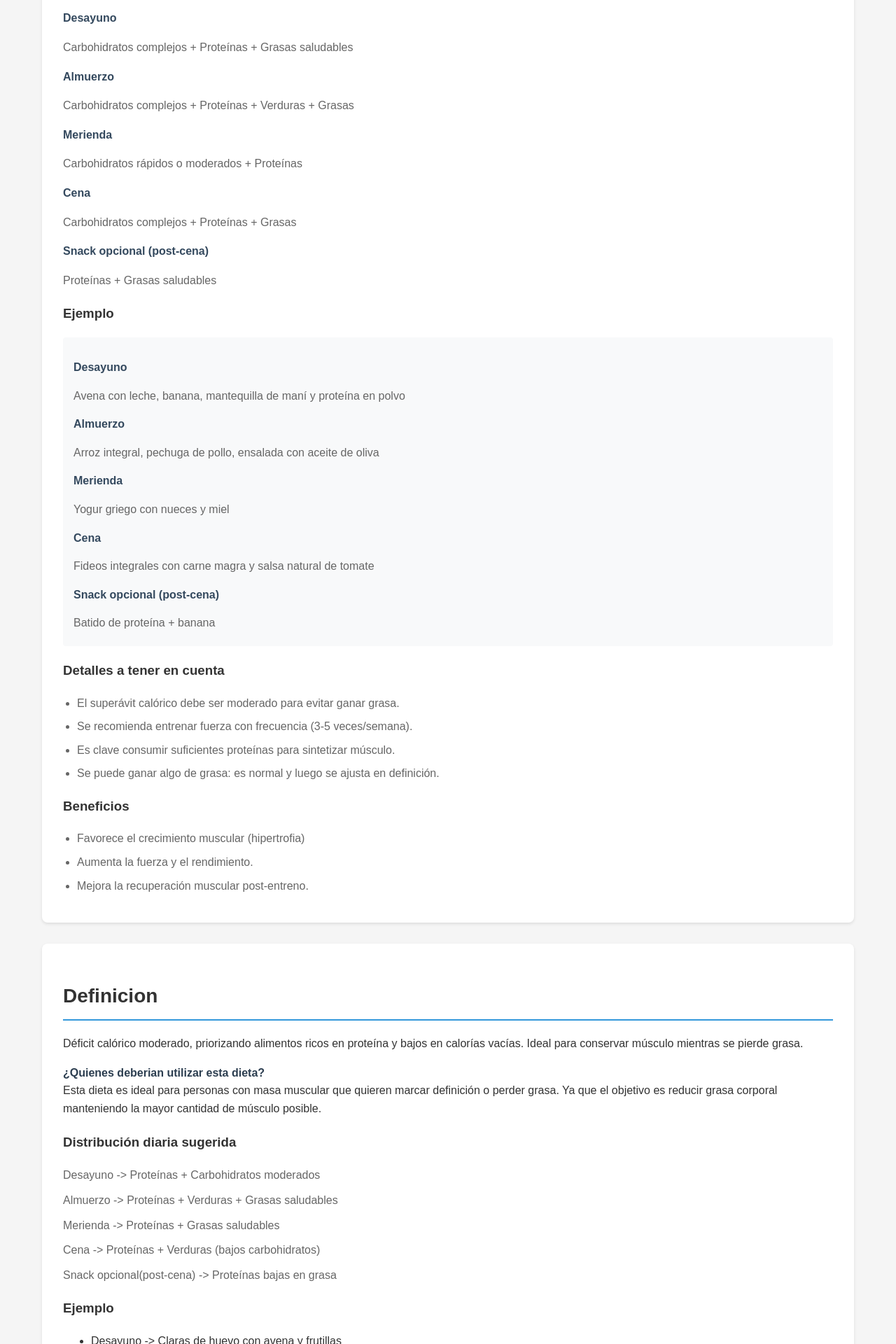
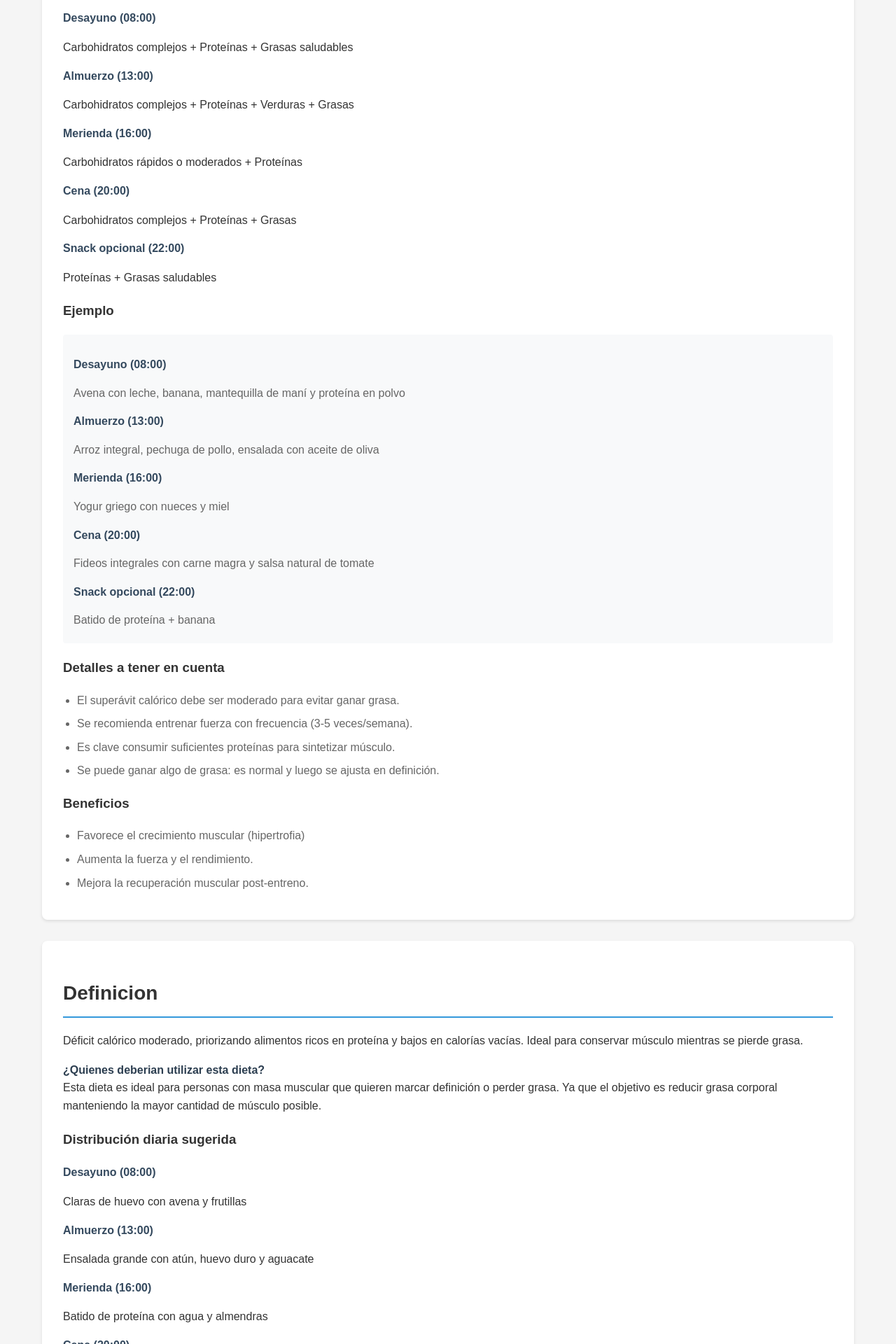
Before and after one commit to valenfd3z/Portfolio, a Python web app: template templates/dietas.html in a window 1280 px wide. Shown: the part 1000-2920 px from the top of the page at 70% size. Run offline with Jinja, Linux system fonts and the light colour scheme; the template is opened without the code that fills it, so the values that code supplies are empty.

Commit message:
Update dietas.html

```diff
--- a/templates/dietas.html
+++ b/templates/dietas.html
@@ -28,39 +28,29 @@
       <div class="distribucion-diaria">
         <h3>Distribución diaria sugerida</h3>
         <div class="dia-dieta">
-          <h4>Desayuno</h4>
-          <ul class="dieta-lista">
-            <li>Carbohidratos complejos + Proteínas + Grasas saludables</li>
-          </ul>
-          <h4>Almuerzo</h4>
-          <ul class="dieta-lista">
-            <li>Carbohidratos complejos + Proteínas + Verduras + Grasas</li>
-          </ul>
-          <h4>Merienda</h4>
-          <ul class="dieta-lista">
-            <li>Carbohidratos rápidos o moderados + Proteínas</li>
-          </ul>
-          <h4>Cena</h4>
-          <ul class="dieta-lista">
-            <li>Carbohidratos complejos + Proteínas + Grasas</li>
-          </ul>
-          <h4>Snack opcional (post-cena)</h4>
-          <ul class="dieta-lista">
-            <li>Proteínas + Grasas saludables</li>
-          </ul>
+          <h4>Desayuno (08:00)</h4>
+          <p>Carbohidratos complejos + Proteínas + Grasas saludables</p>
+          <h4>Almuerzo (13:00)</h4>
+          <p>Carbohidratos complejos + Proteínas + Verduras + Grasas</p>
+          <h4>Merienda (16:00)</h4>
+          <p>Carbohidratos rápidos o moderados + Proteínas</p>
+          <h4>Cena (20:00)</h4>
+          <p>Carbohidratos complejos + Proteínas + Grasas</p>
+          <h4>Snack opcional (22:00)</h4>
+          <p>Proteínas + Grasas saludables</p>
         </div>
         <div class="dia-dieta">
           <h3>Ejemplo</h3>
           <div class="ejemplo-dia">
-            <h4>Desayuno</h4>
+            <h4>Desayuno (08:00)</h4>
             <p>Avena con leche, banana, mantequilla de maní y proteína en polvo</p>
-            <h4>Almuerzo</h4>
+            <h4>Almuerzo (13:00)</h4>
             <p>Arroz integral, pechuga de pollo, ensalada con aceite de oliva</p>
-            <h4>Merienda</h4>
+            <h4>Merienda (16:00)</h4>
             <p>Yogur griego con nueces y miel</p>
-            <h4>Cena</h4>
+            <h4>Cena (20:00)</h4>
             <p>Fideos integrales con carne magra y salsa natural de tomate</p>
-            <h4>Snack opcional (post-cena)</h4>
+            <h4>Snack opcional (22:00)</h4>
             <p>Batido de proteína + banana</p>
           </div>
         </div>
@@ -93,23 +83,31 @@
       <div class="distribucion-diaria">
         <h3>Distribución diaria sugerida</h3>
         <div class="dia-dieta">
-          <ul class="dieta-lista">
-            <li><span class="dieta-nombre">Desayuno -> </span><span class="dietas-detalles">Proteínas + Carbohidratos moderados</span></li>
-            <li><span class="dieta-nombre">Almuerzo -> </span><span class="dietas-detalles">Proteínas + Verduras + Grasas saludables</span></li>
-            <li><span class="dieta-nombre">Merienda -> </span><span class="dietas-detalles">Proteínas + Grasas saludables</span></li>
-            <li><span class="dieta-nombre">Cena -> </span><span class="dietas-detalles">Proteínas + Verduras (bajos carbohidratos)</span></li>
-            <li><span class="dieta-nombre">Snack opcional(post-cena) -> </span><span class="dietas-detalles">Proteínas bajas en grasa</span></li>
-          </ul>
+          <h4>Desayuno (08:00)</h4>
+          <p>Claras de huevo con avena y frutillas</p>
+          <h4>Almuerzo (13:00)</h4>
+          <p>Ensalada grande con atún, huevo duro y aguacate</p>
+          <h4>Merienda (16:00)</h4>
+          <p>Batido de proteína con agua y almendras</p>
+          <h4>Cena (20:00)</h4>
+          <p>Brócoli al vapor, pechuga de pollo y quinoa</p>
+          <h4>Snack opcional (22:00)</h4>
+          <p>Gelatina sin azúcar o yogur light</p>
         </div>
         <div class="dia-dieta">
           <h3>Ejemplo</h3>
-          <ul class="dieta">
-            <li><span class="dieta-nombre">Desayuno -> </span><span class="dietas-detalles">Claras de huevo con avena y frutillas</span></li>
-            <li><span class="dieta-nombre">Almuerzo -> </span><span class="dietas-detalles">Ensalada grande con atún, huevo duro y aguacate</span></li>
-            <li><span class="dieta-nombre">Merienda -> </span><span class="dietas-detalles">Batido de proteína con agua y almendras</span></li>
-            <li><span class="dieta-nombre">Cena -> </span><span class="dietas-detalles">Brócoli al vapor, pechuga de pollo y quinoa</span></li>
-            <li><span class="dieta-nombre">Snack opcional -> </span><span class="dietas-detalles">Gelatina sin azúcar o yogur light</span></li>
-          </ul>
+          <div class="ejemplo-dia">
+            <h4>Desayuno (08:00)</h4>
+            <p>Claras de huevo con avena y frutillas</p>
+            <h4>Almuerzo (13:00)</h4>
+            <p>Ensalada grande con atún, huevo duro y aguacate</p>
+            <h4>Merienda (16:00)</h4>
+            <p>Batido de proteína con agua y almendras</p>
+            <h4>Cena (20:00)</h4>
+            <p>Brócoli al vapor, pechuga de pollo y quinoa</p>
+            <h4>Snack opcional (22:00)</h4>
+            <p>Gelatina sin azúcar o yogur light</p>
+          </div>
         </div>
         <div class="detalles">
           <h4>Detalles a tener en cuenta</h4>
@@ -140,23 +138,31 @@
       <div class="distribucion-diaria">
         <h3>Distribución diaria sugerida</h3>
         <div class="dia-dieta">
-          <ul class="dieta-lista">
-            <li><span class="dieta-nombre">Desayuno -> </span><span class="dietas-detalles">Carbohidratos + Proteínas + Grasas saludables</span></li>
-            <li><span class="dieta-nombre">Almuerzo -> </span><span class="dietas-detalles">Carbohidratos + Proteínas + Verduras</span></li>
-            <li><span class="dieta-nombre">Merienda -> </span><span class="dietas-detalles">Carbohidratos + Grasas saludables</span></li>
-            <li><span class="dieta-nombre">Cena -> </span><span class="dietas-detalles">Proteínas + Verduras + Carbohidratos moderados</span></li>
-            <li><span class="dieta-nombre">Snack opcional -> </span><span class="dietas-detalles">Frutas o Proteínas</span></li>
-          </ul>
+          <h4>Desayuno (08:00)</h4>
+          <p>Tostadas integrales con huevo y palta</p>
+          <h4>Almuerzo (13:00)</h4>
+          <p>Arroz, carne magra, ensalada de hojas verdes</p>
+          <h4>Merienda (16:00)</h4>
+          <p>Yogur con granola</p>
+          <h4>Cena (20:00)</h4>
+          <p>Omelette de verduras con batata al horno</p>
+          <h4>Snack opcional (22:00)</h4>
+          <p>Fruta fresca o puñado de frutos secos</p>
         </div>
         <div class="dia-dieta">
           <h3>Ejemplo</h3>
-          <ul class="dieta">
-            <li><span class="dieta-nombre">Desayuno -> </span><span class="dietas-detalles">Tostadas integrales con huevo y palta</span></li>
-            <li><span class="dieta-nombre">Almuerzo -> </span><span class="dietas-detalles">Arroz, carne magra, ensalada de hojas verdes</span></li>
-            <li><span class="dieta-nombre">Merienda -> </span><span class="dietas-detalles">Yogur con granola</span></li>
-            <li><span class="dieta-nombre">Cena -> </span><span class="dietas-detalles">Omelette de verduras con batata al horno</span></li>
-            <li><span class="dieta-nombre">Snack opcional(post-cena) -> </span><span class="dietas-detalles">Fruta fresca o puñado de frutos secos</span></li>
-          </ul>
+          <div class="ejemplo-dia">
+            <h4>Desayuno (08:00)</h4>
+            <p>Tostadas integrales con huevo y palta</p>
+            <h4>Almuerzo (13:00)</h4>
+            <p>Arroz, carne magra, ensalada de hojas verdes</p>
+            <h4>Merienda (16:00)</h4>
+            <p>Yogur con granola</p>
+            <h4>Cena (20:00)</h4>
+            <p>Omelette de verduras con batata al horno</p>
+            <h4>Snack opcional (22:00)</h4>
+            <p>Fruta fresca o puñado de frutos secos</p>
+          </div>
         </div>
         <div class="detalles">
           <h4>Detalles a tener en cuenta</h4>
@@ -186,23 +192,31 @@
       <div class="distribucion-diaria">
         <h3>Distribución diaria sugerida</h3>
         <div class="dia-dieta">
-          <ul class="dieta-lista">
-            <li><span class="dieta-nombre">Desayuno -> </span><span class="dietas-detalles">Proteínas + Grasas saludables</span></li>
-            <li><span class="dieta-nombre">Almuerzo -> </span><span class="dietas-detalles">Proteínas + Grasas saludables + Verduras bajas en carbohidratos</span></li>
-            <li><span class="dieta-nombre">Merienda -> </span><span class="dietas-detalles">Grasas saludables + Proteínas</span></li>
-            <li><span class="dieta-nombre">Cena -> </span><span class="dietas-detalles">Proteínas + Grasas + Verduras verdes</span></li>
-            <li><span class="dieta-nombre">Snack opcional -> </span><span class="dietas-detalles">Grasas saludables (nueces, aceite, aceitunas)</span></li>
-          </ul>
+          <h4>Desayuno (08:00)</h4>
+          <p>Huevos revueltos con tocino y palta</p>
+          <h4>Almuerzo (13:00)</h4>
+          <p>Ensalada con pollo, nueces y aceite de oliva</p>
+          <h4>Merienda (16:00)</h4>
+          <p>Queso y nueces</p>
+          <h4>Cena (20:00)</h4>
+          <p>Salmón al horno con espárragos y manteca</p>
+          <h4>Snack opcional (22:00)</h4>
+          <p>Huevo duro o aceitunas</p>
         </div>
         <div class="dia-dieta">
           <h3>Ejemplo</h3>
-          <ul class="dieta">
-            <li><span class="dieta-nombre">Desayuno -> </span><span class="dietas-detalles">Huevos revueltos con tocino y palta</span></li>
-            <li><span class="dieta-nombre">Almuerzo -> </span><span class="dietas-detalles">Ensalada con pollo, nueces y aceite de oliva</span></li>
-            <li><span class="dieta-nombre">Merienda -> </span><span class="dietas-detalles">Queso y nueces</span></li>
-            <li><span class="dieta-nombre">Cena -> </span><span class="dietas-detalles">Salmón al horno con espárragos y manteca</span></li>
-            <li><span class="dieta-nombre">Snack opcional(post-cena) -> </span><span class="dietas-detalles">Huevo duro o aceitunas</span></li>
-          </ul>
+          <div class="ejemplo-dia">
+            <h4>Desayuno (08:00)</h4>
+            <p>Huevos revueltos con tocino y palta</p>
+            <h4>Almuerzo (13:00)</h4>
+            <p>Ensalada con pollo, nueces y aceite de oliva</p>
+            <h4>Merienda (16:00)</h4>
+            <p>Queso y nueces</p>
+            <h4>Cena (20:00)</h4>
+            <p>Salmón al horno con espárragos y manteca</p>
+            <h4>Snack opcional (22:00)</h4>
+            <p>Huevo duro o aceitunas</p>
+          </div>
         </div>
         <div class="detalles">
           <h4>Detalles a tener en cuenta</h4>
@@ -234,23 +248,31 @@
       <div class="distribucion-diaria">
         <h3>Distribución diaria sugerida</h3>
         <div class="dia-dieta">
-          <ul class="dieta-lista">
-            <li><span class="dieta-nombre">Desayuno -> </span><span class="dietas-detalles">Proteínas + Carbohidratos complejos</span></li>
-            <li><span class="dieta-nombre">Almuerzo -> </span><span class="dietas-detalles">Alta en Proteínas + Verduras + Carbohidratos</span></li>
-            <li><span class="dieta-nombre">Merienda -> </span><span class="dietas-detalles">Proteínas + Grasas saludables</span></li>
-            <li><span class="dieta-nombre">Cena -> </span><span class="dietas-detalles">Alta en Proteínas + Verduras</span></li>
-            <li><span class="dieta-nombre">Snack opcional -> </span><span class="dietas-detalles">Proteínas (bajo en carbohidratos)</span></li>
-          </ul>
+          <h4>Desayuno (08:00)</h4>
+          <p>Omelette de 4 claras + 1 huevo entero y avena</p>
+          <h4>Almuerzo (13:00)</h4>
+          <p>Carne magra, batata y verduras al vapor</p>
+          <h4>Merienda (16:00)</h4>
+          <p>Yogur proteico o atún con galletas de arroz</p>
+          <h4>Cena (20:00)</h4>
+          <p>Filete de pollo + ensalada con semillas</p>
+          <h4>Snack opcional (22:00)</h4>
+          <p>Batido de proteínas o queso cottage</p>
         </div>
         <div class="dia-dieta">
           <h3>Ejemplo</h3>
-          <ul class="dieta">
-            <li><span class="dieta-nombre">Desayuno -> </span><span class="dietas-detalles">Omelette de 4 claras + 1 huevo entero y avena</span></li>
-            <li><span class="dieta-nombre">Almuerzo -> </span><span class="dietas-detalles">Carne magra, batata y verduras al vapor</span></li>
-            <li><span class="dieta-nombre">Merienda -> </span><span class="dietas-detalles">Yogur proteico o atún con galletas de arroz</span></li>
-            <li><span class="dieta-nombre">Cena -> </span><span class="dietas-detalles">Filete de pollo + ensalada con semillas</span></li>
-            <li><span class="dieta-nombre">Snack opcional(post-cena) -> </span><span class="dietas-detalles">Batido de proteínas o queso cottage</span></li>
-          </ul>
+          <div class="ejemplo-dia">
+            <h4>Desayuno (08:00)</h4>
+            <p>Omelette de 4 claras + 1 huevo entero y avena</p>
+            <h4>Almuerzo (13:00)</h4>
+            <p>Carne magra, batata y verduras al vapor</p>
+            <h4>Merienda (16:00)</h4>
+            <p>Yogur proteico o atún con galletas de arroz</p>
+            <h4>Cena (20:00)</h4>
+            <p>Filete de pollo + ensalada con semillas</p>
+            <h4>Snack opcional (22:00)</h4>
+            <p>Batido de proteínas o queso cottage</p>
+          </div>
         </div>
         <div class="detalles">
           <h4>Detalles a tener en cuenta</h4>
@@ -277,25 +299,36 @@
     <h2 class="section-title">Ayuno interminente</h2>
     <div class="section-content">
       <p>Consiste en alternar periodos de ayuno y alimentación (ej: 16 horas de ayuno, 8 horas de comida). Enfocado más en "cuándo" se come que en "qué" se come, aunque se recomienda una dieta limpia.</p>
-      <p><b>¿Quienes deberian utilizar esta dieta?</b><br/>Esta dieta es ideal para personas que se adaptan bien a no comer por periodos largos o buscan flexibilidad. Ya que el objetivo es perder grasa, mejorar la sensibilidad a la insulina y regular el apetito.</p>
+      <p><b>¿Quienes deberían utilizar esta dieta?</b><br/>Esta dieta es ideal para personas que se adaptan bien a no comer por periodos largos o buscan flexibilidad. Ya que el objetivo es perder grasa, mejorar la sensibilidad a la insulina y regular el apetito.</p>
       <div class="distribucion-diaria">
-        <h3>Distribución durante la ventana de alimentación (12:00 a 20:00)</h3>
+        <h3>Distribución diaria sugerida</h3>
         <div class="dia-dieta">
-          <ul class="dieta-lista">
-            <li><span class="dieta-nombre">Primera comida (12:00) -> </span><span class="dietas-detalles">Carbohidratos + Proteínas + Grasas saludables</span></li>
-            <li><span class="dieta-nombre">Merienda (16:00) -> </span><span class="dietas-detalles">Proteínas + Carbohidratos moderados</span></li>
-            <li><span class="dieta-nombre">Cena (20:00) -> </span><span class="dietas-detalles">Proteínas + Verduras + Grasas saludables</span></li>
-            <li><span class="dieta-nombre">Ayuno -> </span><span class="dietas-detalles">Agua, café/té sin azúcar, electrolitos sin calorías</span></li>
-          </ul>
+          <h4>Desayuno (12:00)</h4>
+          <p>Ensalada de pollo con aguacate</p>
+          <h4>Almuerzo (14:00)</h4>
+          <p>Ensalada de atún con aguacate y nueces</p>
+          <h4>Merienda (16:00)</h4>
+          <p>Batido de proteínas con frutos secos</p>
+          <h4>Cena (18:00)</h4>
+          <p>Filete de salmón con verduras al vapor</p>
+          <h4>Ayuno (18:00 a 12:00)</h4>
+          <p>Agua, té verde, café negro sin azúcar</p>
         </div>
         <div class="dia-dieta">
-          <h3>Ejemplo de distribución (protocolo 16/8)</h3>
-          <ul class="dieta">
-            <li><span class="dieta-nombre">Primera comida (12:00) -> </span><span class="dietas-detalles">Pollo con arroz integral y ensalada</span></li>
-            <li><span class="dieta-nombre">Merienda (16:00) -> </span><span class="dietas-detalles">Yogur griego con frutos rojos</span></li>
-            <li><span class="dieta-nombre">Cena (20:00) -> </span><span class="dietas-detalles">Omelette con verduras y queso + fruta</span></li>
-            <li><span class="dieta-nombre">Ayuno -> </span><span class="dietas-detalles">Solo agua, café o té sin azúcar</span></li>
-          </ul>
+          <h3>Ejemplo</h3>
+          <div class="ejemplo-dia">
+            <h4>Desayuno (12:00)</h4>
+            <p>Ensalada de pollo con aguacate</p>
+            <h4>Almuerzo (14:00)</h4>
+            <p>Ensalada de atún con aguacate y nueces</p>
+            <h4>Merienda (16:00)</h4>
+            <p>Batido de proteínas con frutos secos</p>
+            <h4>Cena (18:00)</h4>
+            <p>Filete de salmón con verduras al vapor</p>
+            <h4>Ayuno (18:00 a 12:00)</h4>
+            <p>Agua, té verde, café negro sin azúcar</p>
+          </div>
+        </div>
       </div>
       <div class="detalles">
         <h4>Detalles a tener en cuenta</h4>
@@ -316,7 +349,6 @@
         </ul>
       </div>
     </div>
-    </div>
   </section>
 </div>
 {% endblock %}
```
Lines whose indentation alone changed are shown as unchanged.
